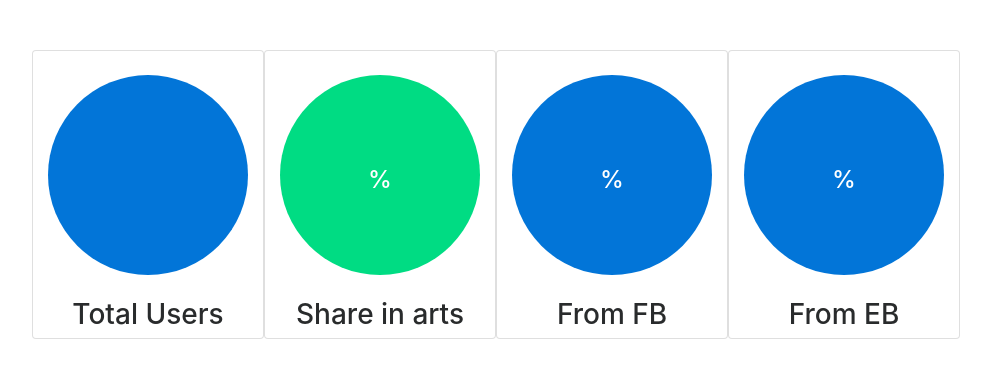
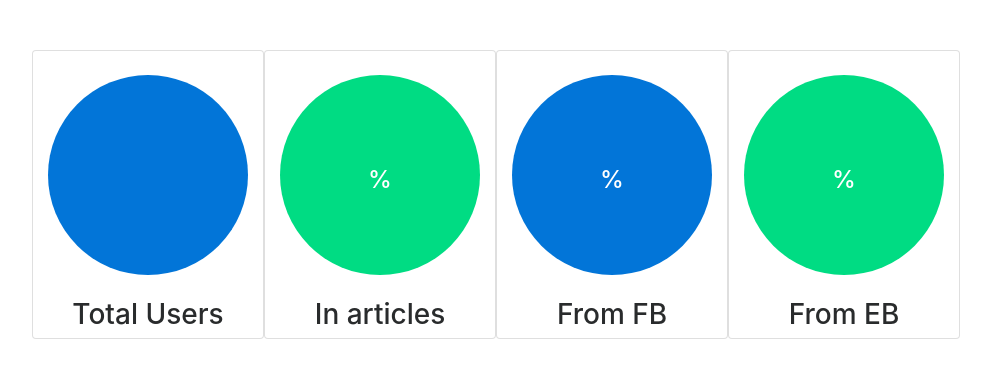
Before and after one commit to Runwer/GATips, a Flask app: template app/templates/realtime.html in a window 1280 px wide. Shown: the top 387 px of the page, without its empty margins (23-1014 px from the left). Run offline with Flask 2, Linux system fonts and the light colour scheme; the template is opened without the code that fills it, so the values that code supplies are empty; some libraries are stand-ins or nearby versions.

Commit message:
Small changes

```diff
--- a/Oauth.py
+++ b/Oauth.py
@@ -122,4 +122,5 @@
 
 
 if __name__ == '__main__':
-  print main('rt:activeUsers', 'rt:pageTitle, rt:pagePath')[2]
+  print main('rt:pageviews', 'rt:pageTitle, rt:pagePath')
+  print main('rt:pageviews', 'rt:pageTitle, rt:minutesAgo')
--- a/app/templates/realtime.html
+++ b/app/templates/realtime.html
@@ -78,7 +78,7 @@
                     <h4 class="card-title align-middle">{{ GA_artpart }}% </h4>
 
                     </div>
-                <h3>Share in arts </h3>
+                <h3>In articles </h3>
 
             </div>
             <div class="card col-6 col-sm-3 placeholder">
```
